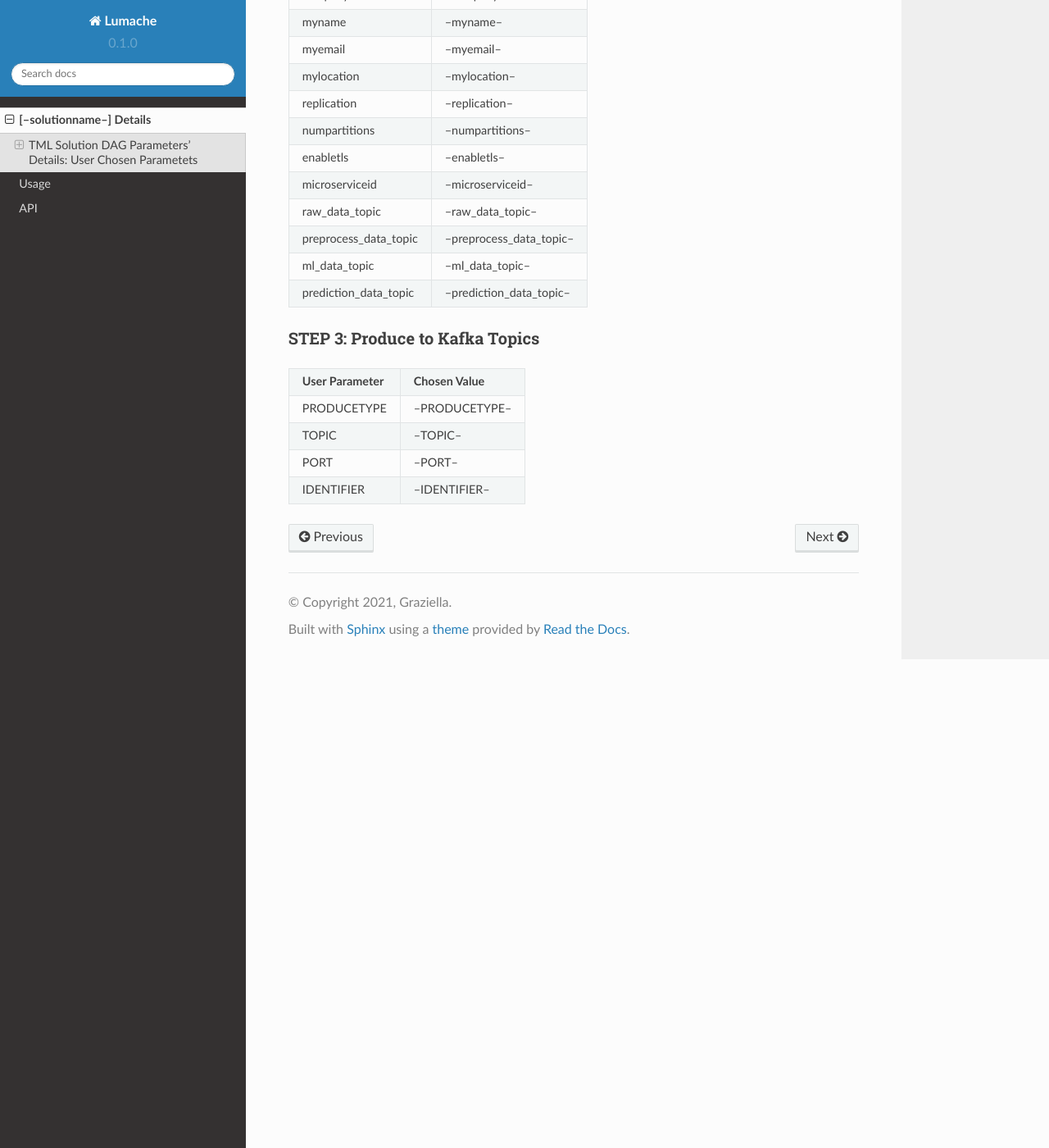
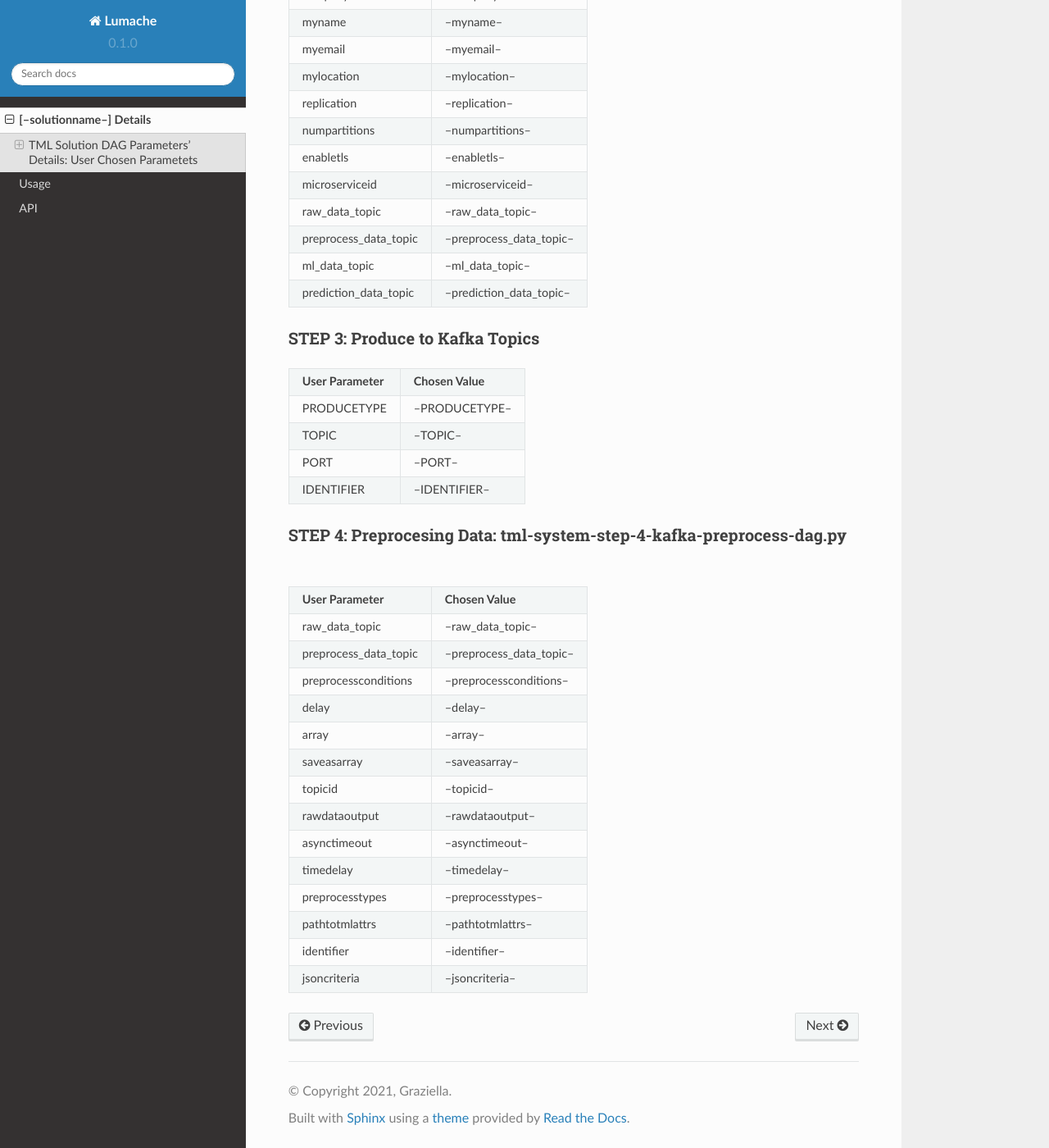
Before and after one commit to vanesalcb06/tssproject2-2b5c, a Sphinx documentation site: the page built from docs/source/details.rst, in a window 1280 px wide and 1400 px high, scrolled down 718 px. Shown: the whole window at 82% size. Built offline with Sphinx 7.4.7 and the Read the Docs theme 2.0.0, drawn with Linux system fonts in a browser that asks for light colours.

Commit message:
Update details.rst

```diff
--- a/docs/source/details.rst
+++ b/docs/source/details.rst
@@ -73,3 +73,39 @@ STEP 3: Produce to Kafka Topics
      - --PORT--
    * - IDENTIFIER
      - --IDENTIFIER--
+
+STEP 4: Preprocesing Data: tml-system-step-4-kafka-preprocess-dag.py
+^^^^^^^^^^^^^^^^^^^^^^^^^^^^^^^^^^
+
+.. list-table::
+
+   * - **User Parameter**
+     - **Chosen Value**
+   * - raw_data_topic
+     - --raw_data_topic--
+   * - preprocess_data_topic
+     - --preprocess_data_topic--
+   * - preprocessconditions
+     - --preprocessconditions--
+   * - delay
+     - --delay--
+   * - array
+     - --array--
+   * - saveasarray
+     - --saveasarray--
+   * - topicid
+     - --topicid--
+   * - rawdataoutput
+     - --rawdataoutput--
+   * - asynctimeout
+     - --asynctimeout--
+   * - timedelay
+     - --timedelay--
+   * - preprocesstypes
+     - --preprocesstypes--
+   * - pathtotmlattrs
+     - --pathtotmlattrs--
+   * - identifier
+     - --identifier--
+   * - jsoncriteria
+     - --jsoncriteria--
```
